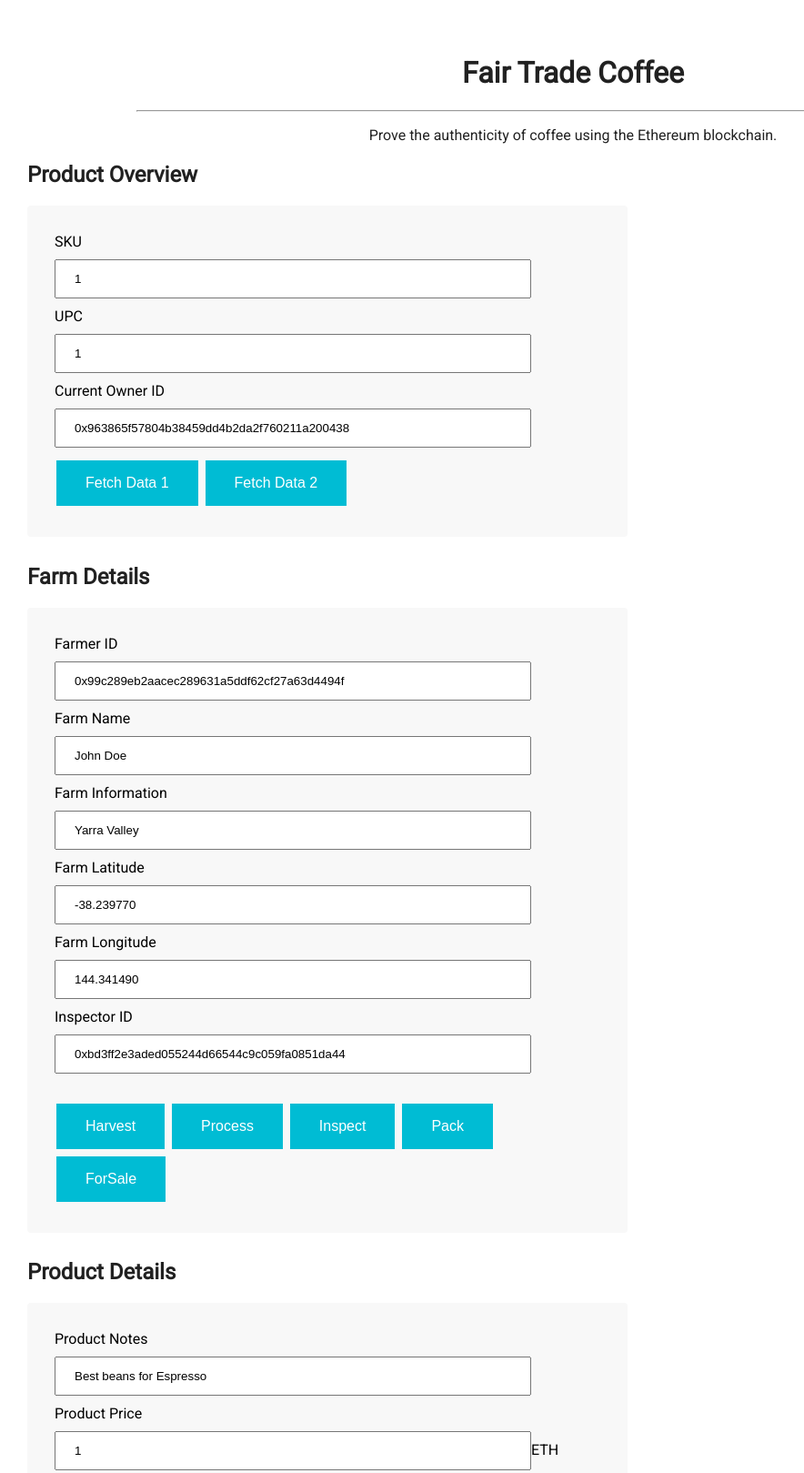
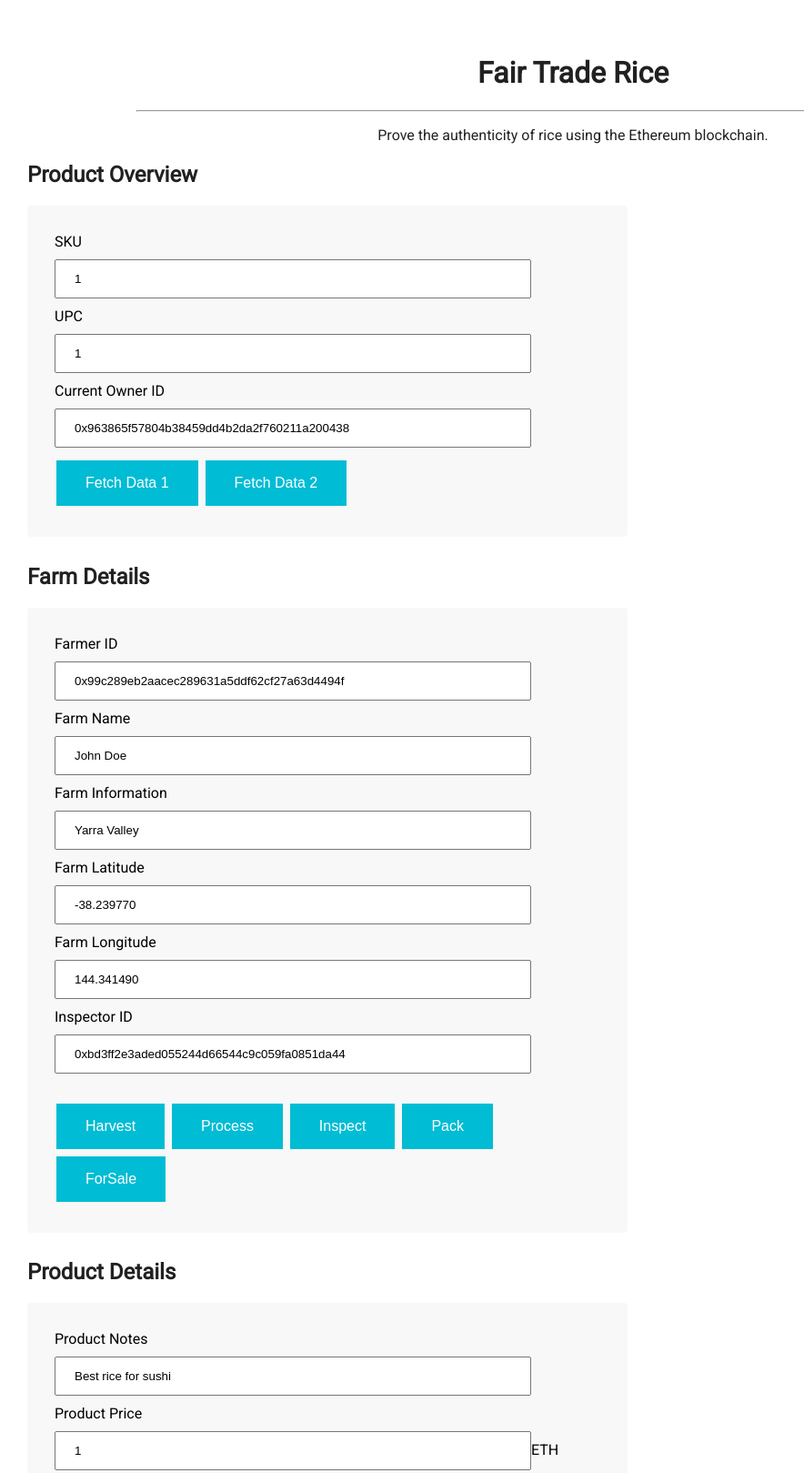
Before and after one commit to Masakore/Blockchain_rice_supplychain, a website: page index.html in a window 1280 px wide. Shown: the top 1619 px of the page at 91% size, without its empty margins (10-894 px from the left). Drawn offline with nearby package versions, Linux system fonts and the light colour scheme.

Commit message:
change template words to something fitting my project context

```diff
--- a/index.html
+++ b/index.html
@@ -11,9 +11,9 @@
 
 <body>
 <div class="container">
-    <h1 style="text-align: center;">Fair Trade Coffee</h1>
+    <h1 style="text-align: center;">Fair Trade Rice</h1>
     <hr>
-    <p style="text-align: center;">Prove the authenticity of coffee using the Ethereum blockchain.</p>
+    <p style="text-align: center;">Prove the authenticity of rice using the Ethereum blockchain.</p>
 </div>
 
 <div id="ftc-harvest">
@@ -68,7 +68,7 @@
     <div class="form-group">
         Product Notes
         <br>
-        <input type="text" id="productNotes" name="productNotes" value="Best beans for Espresso" size="60"><br>
+        <input type="text" id="productNotes" name="productNotes" value="Best rice for sushi" size="60"><br>
         Product Price
         <br>
         <input type="number" id="productPrice" name="productPrice" value=1>ETH<br>
@@ -81,7 +81,7 @@
         <br>
         <input type="text" id="retailerID" name="retailerID" value="0x0fb2bfefd526966c87efa19f6693d50971763fc2"
                size="50"><br>
-        Distributor ID
+        Consumer ID
         <br>
         <input type="text" id="consumerID" name="consumerID" value="0x5d777e9127b28fb119e81a6304278a0a21bef1c4"
                size="50"><br>
```
